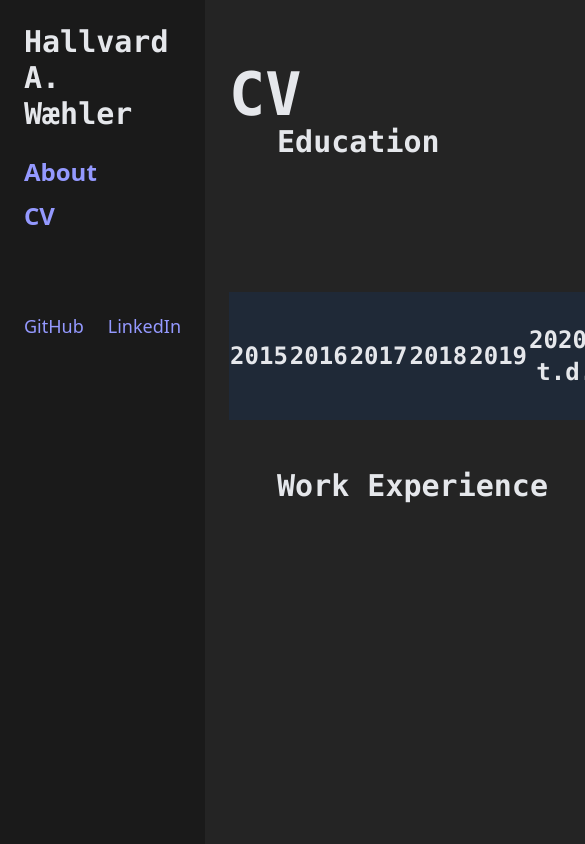
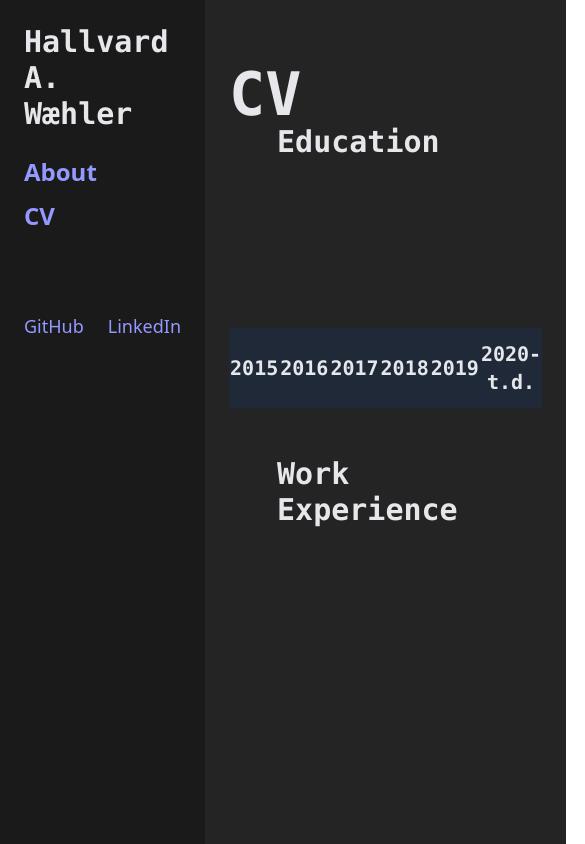
Before and after one commit to hallvaaw/homepage, a Vue app: page / in a window 390 px wide. Both pictures are taken after a click on the item "CV". Shown: the whole page, 585 px wide, since content can reach past the window. Built offline with nearby package versions, Linux system fonts and the light colour scheme.

Commit message:
update for small screen sizes

```diff
--- a/src/components/AboutPage.vue
+++ b/src/components/AboutPage.vue
@@ -1,21 +1,21 @@
 <template>
-    <h1 class="text-5xl text-gray-200 font-bold font-mono mt-16">I am a bioinformatician and software developer</h1>
+    <h1 class="text-4xl text-gray-200 font-bold font-mono mt-16">I am a bioinformatician and software developer</h1>
     <article>
         <h2 class="text-3xl text-gray-200 font-bold font-mono ml-16 mt-12">I make stuff with: {{ hoverTitle }}</h2>
         <table class="m-12 mt-20 xl:ml-56">
             <tr>
-                <td @mouseover="onHover('Python')" class="border-8 border-darkGray"><img class="bg-gray-200 h-32 w-32 xl:h-36 xl:w-36 hover:bg-darkGray hover:duration-100" src="../assets/python-svgrepo-com.svg" title="Python" alt="Python"></td>
-                <td @mouseover="onHover('Vue')" class="border-8 border-darkGray"><img class="bg-gray-200 h-32 w-32 xl:h-36 xl:w-36 hover:bg-darkGray hover:duration-100" src="../assets/logo-vue-svgrepo-com.svg" title="Vue" alt="Vue"></td>
-                <td @mouseover="onHover('JavaScript')" class="border-8 border-darkGray"><img class="bg-gray-200 h-32 w-32 xl:h-36 xl:w-36 hover:bg-darkGray hover:duration-100" src="../assets/js-svgrepo-com.svg" title="JavaScript" alt="JavaScript"></td>
-                <td @mouseover="onHover('HTML')" class="border-8 border-darkGray"><img class="bg-gray-200 h-32 w-32 xl:h-36 xl:w-36 hover:bg-darkGray hover:duration-100" src="../assets/html5-svgrepo-com.svg" title="HTML" alt="HTML"></td>
-                <td @mouseover="onHover('CSS')" class="border-8 border-darkGray"><img class="bg-gray-200 h-32 w-32 xl:h-36 xl:w-36 hover:bg-darkGray hover:duration-100" src="../assets/css3-svgrepo-com.svg" title="CSS" alt="CSS"></td>
+                <td @mouseover="onHover('Python')" class="border-8 border-darkGray"><img class="bg-gray-200 h-20 w-20 xl:h-36 xl:w-36 hover:bg-darkGray hover:duration-100" src="../assets/python-svgrepo-com.svg" title="Python" alt="Python"></td>
+                <td @mouseover="onHover('Vue')" class="border-8 border-darkGray"><img class="bg-gray-200 h-20 w-20 xl:h-36 xl:w-36 hover:bg-darkGray hover:duration-100" src="../assets/logo-vue-svgrepo-com.svg" title="Vue" alt="Vue"></td>
+                <td @mouseover="onHover('JavaScript')" class="border-8 border-darkGray"><img class="bg-gray-200 h-20 w-20 xl:h-36 xl:w-36 hover:bg-darkGray hover:duration-100" src="../assets/js-svgrepo-com.svg" title="JavaScript" alt="JavaScript"></td>
+                <td @mouseover="onHover('HTML')" class="border-8 border-darkGray"><img class="bg-gray-200 h-20 w-20 xl:h-36 xl:w-36 hover:bg-darkGray hover:duration-100" src="../assets/html5-svgrepo-com.svg" title="HTML" alt="HTML"></td>
+                <td @mouseover="onHover('CSS')" class="border-8 border-darkGray"><img class="bg-gray-200 h-20 w-20 xl:h-36 xl:w-36 hover:bg-darkGray hover:duration-100" src="../assets/css3-svgrepo-com.svg" title="CSS" alt="CSS"></td>
             </tr>
             <tr>
-                <td @mouseover="onHover('Tailwind')" class="border-8 border-darkGray"><img class="bg-gray-200 h-32 w-32 xl:h-36 xl:w-36 hover:bg-darkGray hover:duration-100" src="../assets/tailwind-svgrepo-com.svg" title="Tailwind" alt="Tailwind"></td>
-                <td @mouseover="onHover('Bash')" class="border-8 border-darkGray"><img class="bg-gray-200 h-32 w-32 xl:h-36 xl:w-36 hover:bg-darkGray hover:duration-100" src="../assets/terminal-bash-svgrepo-com.svg" title="Bash" alt="Bash"></td>
-                <td @mouseover="onHover('R')" class="border-8 border-darkGray"><img class="bg-gray-200 h-32 w-32 xl:h-36 xl:w-36 hover:bg-darkGray hover:duration-100" src="../assets/r-svgrepo-com.svg" title="R" alt="R"></td>
-                <td @mouseover="onHover('Inkscape')" class="border-8 border-darkGray"><img class="bg-gray-200 h-32 w-32 xl:h-36 xl:w-36 hover:bg-darkGray hover:duration-100" src="../assets/inkscape-svgrepo-com.svg" title="Inkscape" alt="Inkscape"></td>
-                <td @mouseover="onHover('GIMP')" class="border-8 border-darkGray"><img class="bg-gray-200 h-32 w-32 xl:h-36 xl:w-36 hover:bg-darkGray hover:duration-100" src="../assets/gimp-logo-editor-2-svgrepo-com.svg" title="Gimp" alt="Gimp"></td>
+                <td @mouseover="onHover('Tailwind')" class="border-8 border-darkGray"><img class="bg-gray-200 h-20 w-20 xl:h-36 xl:w-36 hover:bg-darkGray hover:duration-100" src="../assets/tailwind-svgrepo-com.svg" title="Tailwind" alt="Tailwind"></td>
+                <td @mouseover="onHover('Bash')" class="border-8 border-darkGray"><img class="bg-gray-200 h-20 w-20 xl:h-36 xl:w-36 hover:bg-darkGray hover:duration-100" src="../assets/terminal-bash-svgrepo-com.svg" title="Bash" alt="Bash"></td>
+                <td @mouseover="onHover('R')" class="border-8 border-darkGray"><img class="bg-gray-200 h-20 w-20 xl:h-36 xl:w-36 hover:bg-darkGray hover:duration-100" src="../assets/r-svgrepo-com.svg" title="R" alt="R"></td>
+                <td @mouseover="onHover('Inkscape')" class="border-8 border-darkGray"><img class="bg-gray-200 h-20 w-20 xl:h-36 xl:w-36 hover:bg-darkGray hover:duration-100" src="../assets/inkscape-svgrepo-com.svg" title="Inkscape" alt="Inkscape"></td>
+                <td @mouseover="onHover('GIMP')" class="border-8 border-darkGray"><img class="bg-gray-200 h-20 w-20 xl:h-36 xl:w-36 hover:bg-darkGray hover:duration-100" src="../assets/gimp-logo-editor-2-svgrepo-com.svg" title="Gimp" alt="Gimp"></td>
             </tr>
         </table>
     </article>
--- a/src/components/CVPage.vue
+++ b/src/components/CVPage.vue
@@ -4,29 +4,29 @@
         <article>
             <h2 class="text-3xl text-gray-200 font-bold font-mono ml-12">Education</h2>
             <div v-if="hoverEducation == true">
-                <p class="text-xl text-gray-200 font-mono ml-12">Title: {{ eduItem[0].Title }}</p>
-                <p class="text-xl text-gray-200 font-mono ml-12">Details: {{ eduItem[0].Details }}</p>
-                <p class="text-xl text-gray-200 font-mono ml-12">University of Oslo</p>
+                <p class="text-md xl:text-xl text-gray-200 font-mono ml-12">Title: {{ eduItem[0].Title }}</p>
+                <p class="text-md xl:text-xl text-gray-200 font-mono ml-12">Details: {{ eduItem[0].Details }}</p>
+                <p class="text-md xl:text-xl text-gray-200 font-mono ml-12">University of Oslo</p>
             </div>
-            <div v-else class="h-[84px]"></div>
+            <div v-else class="h-[120px] xl:h-[84px]"></div>
             <table class="grid place-items-center my-12">
-                <tr class="bg-gray-800 text-2xl text-gray-200 text-center font-mono font-bold">
-                    <td @mouseover="onHoverBachelor(eduEntries[1])" @mouseleave="mouseOff(eduEntries[1])" class="w-52 h-32 xl:h-52 m-6 hover:bg-blue-200 hover:text-gray-800 hover:cursor-default">2015</td>
-                    <td @mouseover="onHoverBachelor(eduEntries[1])" @mouseleave="mouseOff(eduEntries[1])" class="w-52 h-32 xl:h-52 m-6 hover:bg-blue-200 hover:text-gray-800 hover:cursor-default">2016</td>
-                    <td @mouseover="onHoverBachelor(eduEntries[1])" @mouseleave="mouseOff(eduEntries[1])" class="w-52 h-32 xl:h-52 m-6 hover:bg-blue-200 hover:text-gray-800 hover:cursor-default">2017</td>
-                    <td @mouseover="onHover([eduEntries[1], jobEntries[4], jobEntries[5]])" @mouseleave="mouseOff(eduEntries[1])" class="w-52 h-32 xl:h-52 m-6 hover:bg-blue-200 hover:text-gray-800 hover:cursor-default">2018</td>
-                    <td @mouseover="onHover([eduEntries[0], jobEntries[2], jobEntries[3]])" @mouseleave="mouseOff(eduEntries[1])" class="w-52 h-32 xl:h-52 m-6 hover:bg-blue-200 hover:text-gray-800 hover:cursor-default">2019</td>
-                    <td @mouseover="onHover([eduEntries[0], jobEntries[0], jobEntries[1]])" @mouseleave="mouseOff(eduEntries[1])" class="w-52 h-32 xl:h-52 m-6 hover:bg-blue-200 hover:text-gray-800 hover:cursor-default">2020-t.d.</td>
+                <tr class="bg-gray-800 text-xl xl:text-2xl text-gray-200 text-center font-mono font-bold">
+                    <td @mouseover="onHoverBachelor(eduEntries[1])" @mouseleave="mouseOff(eduEntries[1])" class="w-20 h-20 xl:h-52 w-32 m-6 hover:bg-blue-200 hover:text-gray-800 hover:cursor-default">2015</td>
+                    <td @mouseover="onHoverBachelor(eduEntries[1])" @mouseleave="mouseOff(eduEntries[1])" class="w-20 h-20 xl:h-52 w-32 m-6 hover:bg-blue-200 hover:text-gray-800 hover:cursor-default">2016</td>
+                    <td @mouseover="onHoverBachelor(eduEntries[1])" @mouseleave="mouseOff(eduEntries[1])" class="w-20 h-20 xl:h-52 w-32 m-6 hover:bg-blue-200 hover:text-gray-800 hover:cursor-default">2017</td>
+                    <td @mouseover="onHover([eduEntries[1], jobEntries[4], jobEntries[5]])" @mouseleave="mouseOff(eduEntries[1])" class="w-20 h-20 xl:h-52 xl:w-52 m-6 hover:bg-blue-200 hover:text-gray-800 hover:cursor-default">2018</td>
+                    <td @mouseover="onHover([eduEntries[0], jobEntries[2], jobEntries[3]])" @mouseleave="mouseOff(eduEntries[1])" class="w-20 h-20 xl:h-52 xl:w-32 m-6 hover:bg-blue-200 hover:text-gray-800 hover:cursor-default">2019</td>
+                    <td @mouseover="onHover([eduEntries[0], jobEntries[0], jobEntries[1]])" @mouseleave="mouseOff(eduEntries[1])" class="w-20 h-20 xl:h-52 xl:w-32 m-6 hover:bg-blue-200 hover:text-gray-800 hover:cursor-default">2020-t.d.</td>
                 </tr>
             </table>
             <h2 class="text-3xl text-gray-200 font-bold font-mono ml-12">Work Experience</h2>
             <div v-if="hoverWork == true">
-                <p class="text-xl text-gray-200 font-mono ml-12">Title: {{ jobItem[0].Title }}</p>
-                <p class="text-xl text-gray-200 font-mono ml-12">Details: {{ jobItem[0].Details }}</p>
-                <p class="text-xl text-gray-200 font-mono ml-12">University of Oslo</p>
-                <p class="text-xl text-gray-200 font-mono ml-12 mt-10">Title: {{ jobItem[1].Title }}</p>
-                <p class="text-xl text-gray-200 font-mono ml-12">Details: {{ jobItem[1].Details }}</p>
-                <p class="text-xl text-gray-200 font-mono ml-12">University of Oslo</p>
+                <p class="text-md xl:text-xl text-gray-200 font-mono ml-12">Title: {{ jobItem[0].Title }}</p>
+                <p class="text-md xl:text-xl text-gray-200 font-mono ml-12">Details: {{ jobItem[0].Details }}</p>
+                <p class="text-md xl:text-xl text-gray-200 font-mono ml-12">University of Oslo</p>
+                <p class="text-md xl:text-xl text-gray-200 font-mono ml-12 mt-10">Title: {{ jobItem[1].Title }}</p>
+                <p class="text-md xl:text-xl text-gray-200 font-mono ml-12">Details: {{ jobItem[1].Details }}</p>
+                <p class="text-md xl:text-xl text-gray-200 font-mono ml-12">University of Oslo</p>
             </div>
         </article>
     </section>
```
